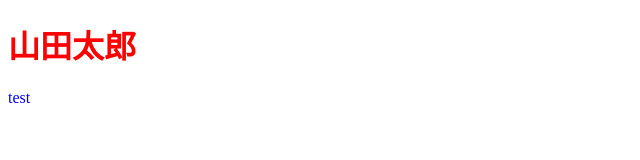
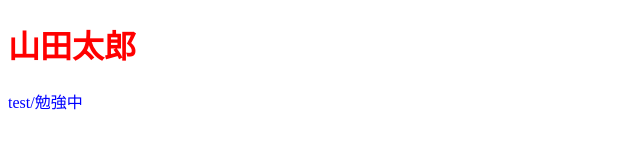
Before and after one commit to tokuyuta/test.github.io, a plain HTML site: page index.html in a window 1280 px wide. Shown: the full height of the page, 0-640 px from the left. Drawn offline with Linux system fonts and the light colour scheme.

Commit message:
Add files via upload

```diff
--- a/index.html
+++ b/index.html
@@ -5,12 +5,12 @@
     <meta http-equiv="X-UA-Compatible" content="IE=edge">
     <meta name="viewport" content="width=device-width, initial-scale=1.0">
     <link rel="stylesheet" href="css/stylesheet.css">
-    <title>Document</title>
+    <title>テストサイト</title>
 </head>
 <body>
     <header>
         <h1>山田太郎</h1>
-        <p>test</p>
+        <p>test/勉強中</p>
     </header>
 
 </body>
```
